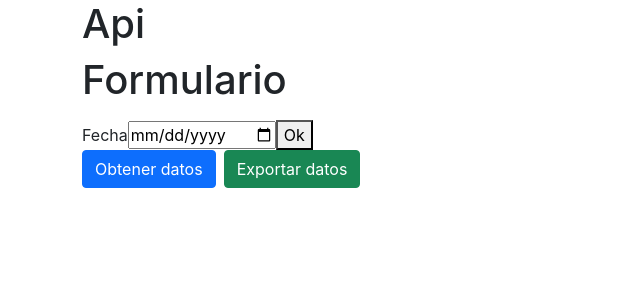
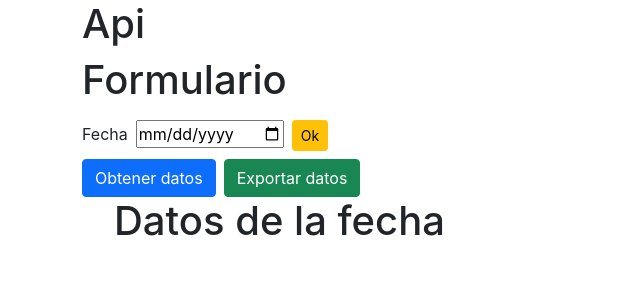
Before and after one commit to luisgl97/api-incidentes, a React (Create React App) app: page / in a window 1280 px wide. Shown: the top 300 px of the page, without its empty margins (0-640 px from the left). Built offline with nearby package versions, Linux system fonts and the light colour scheme.

Commit message:
formulario

```diff
--- a/src/App.js
+++ b/src/App.js
@@ -10,14 +10,7 @@ function App() {
     setFecha(fecha);
   };
 
-
-  // console.log(fecha);
-
   const obtenerDatos = async () => {
-
-    // const fechaBuscar = {
-    //   fecha: "2022-02-24",
-    // };
 
     try {
       const datos = await fetch(
@@ -27,14 +20,13 @@ function App() {
           headers: {
             "Content-Type": "application/json",
             "x-access-token":
-              "eyJhbGciOiJIUzI1NiIsInR5cCI6IkpXVCJ9.eyJ1c3VfaWQiOjM1OSwicGVyX2lkIjozNDEsIm5vbWJyZSI6IkVSTkVTVE8gIENBTkNITyBST0RSw41HVUVaICIsImlhdCI6MTY0NzM2NjczMSwiZXhwIjoxNjQ3Mzk1NTMxfQ.oPwzLOS19Ylp3oumCRmvQlZSkqjznoF-4L-VPOpuTf0",
+              "eyJhbGciOiJIUzI1NiIsInR5cCI6IkpXVCJ9.eyJ1c3VfaWQiOjM1OSwicGVyX2lkIjozNDEsIm5vbWJyZSI6IkVSTkVTVE8gIENBTkNITyBST0RSw41HVUVaICIsImlhdCI6MTY0NzM5NzAwNywiZXhwIjoxNjQ3NDI1ODA3fQ.pFWoX3JjRRDEarsKCGvKRSzlAPgi-4f46ODTQBg7vmE",
           },
           body: JSON.stringify(fecha),
         }
       );
       const incidencias = await datos.json();
       setIncidencia(incidencias);
-      // setArrayObjeto(objeto);
       const {data} = incidencias;
       setArrayObjeto(data);
 
@@ -53,7 +45,6 @@ function App() {
         },
         body: JSON.stringify(arrayObjeto)
       })
-      // const ga = await res.json();
       console.log("Mandar datos excel");
       console.log(arrayObjeto)
     } catch (error) {
@@ -72,6 +63,7 @@ function App() {
         Exportar datos
       </button>
       <ul>
+        <h1>Datos de la fecha {fecha.fecha}</h1>
         {incidencia.data?.map((item) => (
           <li key={item.inc_id}>
             {item.uni_nombre} - {item.tip_nombre}
--- a/src/components/Formulario.js
+++ b/src/components/Formulario.js
@@ -1,9 +1,7 @@
-import React, {useEffect, useState} from "react";
+import React from "react";
 import { useForm } from "react-hook-form";
 
 export const Formulario = (props) => {
-
-  const [fecha, setFecha] = useState({});
 
   const {
     register,
@@ -11,28 +9,24 @@ export const Formulario = (props) => {
     formState: { errors },
   } = useForm();
 
-  useEffect(() => {
-    console.log("cambiaste la fecha");
-  }, [fecha])
-
-
   const onSubmit = (fecha, e) => {
     console.log(fecha);
     props.addFecha(fecha);
   };
+
   return (
     <div>
       <h1>Formulario</h1>
       <form onSubmit={handleSubmit(onSubmit)}>
 
-        <label>Fecha</label>
+        <label className="me-2">Fecha</label>
         <input
           type="date"
           name="fecha"
           {...register("fecha", {
             required: {
               value: true,
-              message: "Date Obligatorio",
+              message: "Seleccionar la Fecha",
             },
           })}
         />
@@ -41,7 +35,7 @@ export const Formulario = (props) => {
             {errors.fecha.message}
           </span>
         )}
-        <button className="mt-2">Ok</button>
+        <button className="btn btn-warning btn-sm mt-2 ms-2 mb-2" >Ok</button>
       </form>
     </div>
   );
```
